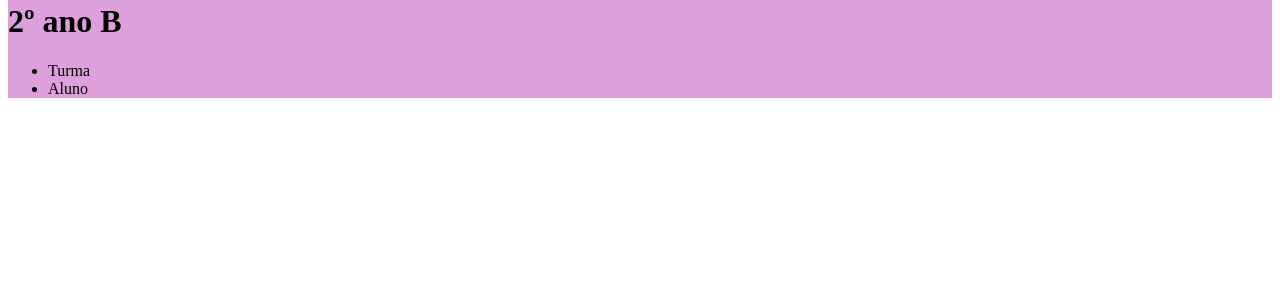
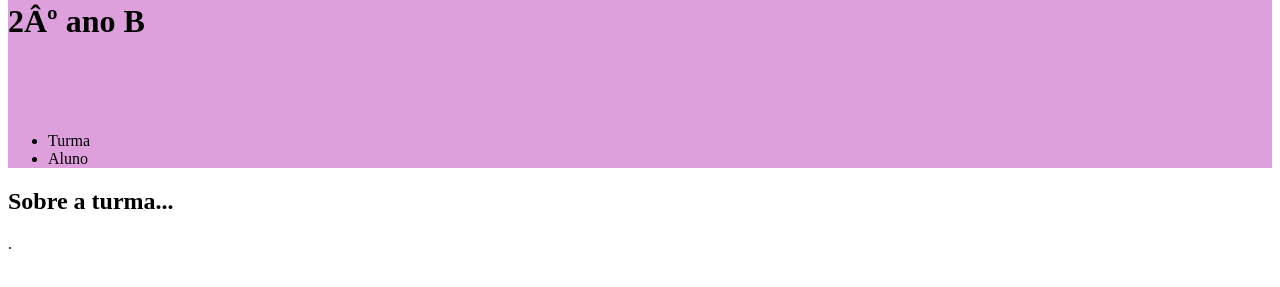
Before and after one commit to paula082007/Site-da-turma-2-ano-B, a plain HTML site: page index.html in a window 1280 px wide. Shown: the part 445-732 px from the top of the page. Drawn offline with Linux system fonts and the light colour scheme.

Commit message:
Update index.html

```diff
--- a/index.html
+++ b/index.html
@@ -1,7 +1,7 @@
 <!DOCTYPE html>
 <html lang="en">
 <head>
-    <meta charset="UTF-8">
+    <metan charset="UTF-8">
     <meta http-equiv="X-UA-Compatible" content="IE=edge">
     <meta name="viewport" content="width=device-width, initial-scale=1.0">
     <title>Site da turma 2ºanoB </title>
@@ -11,11 +11,20 @@
     <header class="cabecalho">
         <img class="imagem da turma" src="images.png" alt="logo tipo">
     <h1 class="cabecalho-Titulo">2º ano B</h1>
-
+         <br><br><br>
     <ul>
         <li class="cabecalho-item">Turma</li>
         <li class="cabecalho-iteme">Aluno</li>
     </ul>
     </header>
+    <section class="turma">
+        <h2 class="titulo">Sobre a turma...</h2>
+        <div class="rexto a turma">
+            <p class="turma-paragrafo"</p>
+            <p class="turma-paragrafo">.</p>
+
+        </div>
+
+    </section>
 </body>
 </html>
```
